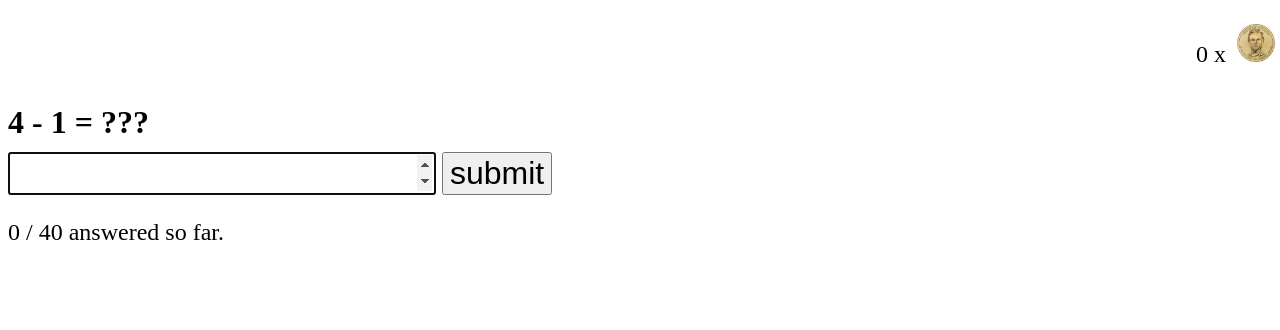
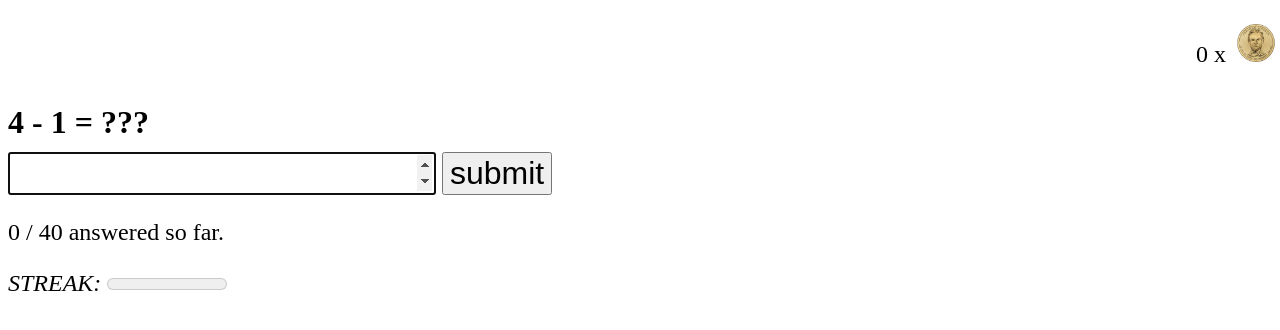
Before and after one commit to aaronj1335/timedtest, a website: page index.html in a window 1280 px wide. Both pictures are taken after a click on the button "START GAME!!! 🥷🔥". Drawn offline with Linux system fonts and the light colour scheme.

Commit message:
added streak functionality

```diff
--- a/index.html
+++ b/index.html
@@ -68,6 +68,25 @@
     button {
       font-size: 2rem;
     }
+
+    @keyframes wowowow {
+      0%   { transform: scale(1) }
+      10%  { transform: scale(2) }
+      20%  { transform: scale(1) }
+      30%  { transform: scale(1.8) }
+      40%  { transform: scale(1) }
+      50%  { transform: scale(1.6) }
+      60%  { transform: scale(1) }
+      70%  { transform: scale(1.2) }
+      80%  { transform: scale(1) }
+    }
+
+    .lookatme {
+      animation-name: wowowow;
+      animation-duration: 1s;
+      animation-timing-function: ease-in-out;
+      animation-iteration-count: 1;
+    }
   </style>
 </head>
 
@@ -110,6 +129,10 @@
       <span class=answered></span> / <span class=count></span> answered so far.
     </p>
 
+    <p>
+      <i>STREAK:</i> <meter></meter>
+    </p>
+
   </template>
 
   <script>
@@ -138,31 +161,37 @@
         root.querySelector('.previous').classList.add('invisible');
       }
 
-      document.querySelector('form').onsubmit = onGetAnswer;
-      document.querySelector('.left').textContent = currentProblem.left;
-      document.querySelector('.operation').textContent = currentProblem.operation;
-      document.querySelector('.right').textContent = currentProblem.right;
+      root.querySelector('form').onsubmit = onGetAnswer;
+      root.querySelector('.left').textContent = currentProblem.left;
+      root.querySelector('.operation').textContent = currentProblem.operation;
+      root.querySelector('.right').textContent = currentProblem.right;
 
       if (previousProblem) {
         if (isCorrect(previousProblem)) {
-          document.querySelector('#previous-result').textContent = '🥷 you got it way to go! 🥷';
-          new Audio('audio/guitar.mp3').play();
+          root.querySelector('#previous-result').textContent = '🥷 you got it way to go! 🥷';
+          new Audio('audio/hadouken.mp3').play();
         } else {
-          document.querySelector('#previous-result').textContent =
+          root.querySelector('#previous-result').textContent =
             `⛔️ Not quite, ${previousProblem.left} ${previousProblem.operation} ${previousProblem.right} does not equal ${previousProblem.answer}️️ ⛔️`;
           new Audio('audio/fart.mp3').play();
         }
       } else {
-        document.querySelector('#previous-result').classList.add('invisible');
+        root.querySelector('#previous-result').classList.add('invisible');
       }
 
-      document.querySelector('.answered').textContent =
+      root.querySelector('.answered').textContent =
         state.problems.filter(q => q.answer != null).length;
 
-      document.querySelector('.count').textContent = state.problems.length;
+      root.querySelector('.count').textContent = state.problems.length;
 
-      document.querySelector(ANSWER_SELECTOR).focus()
+      root.querySelector(ANSWER_SELECTOR).focus()
 
+      const meter = root.querySelector('meter')
+      meter.value = getStreak(state);
+      if (isCorrect(previousProblem)) {
+        meter.classList.remove('lookatme');
+        meter.classList.add('lookatme');
+      }
     }
   </script>
 
@@ -242,6 +271,9 @@
     //     { left: 3, right: 8, operation: '+', answer: 11 },
     //     { left: 8, right: 4, operation: '-', answer: 4 },
     //     { left: 8, right: 9, operation: '+' },
+    //     { left: 2, right: 7, operation: '+' },
+    //     { left: 3, right: 7, operation: '+' },
+    //     { left: 4, right: 7, operation: '+' },
     //   ],
     //   loot: {
     //     coins: 10,
@@ -252,8 +284,9 @@
     //   },
     // }
 
-    const operations = ['+', '-'];
+    const OPERATIONS = ['+', '-'];
     const ANSWER_SELECTOR = 'input[name=answer]';
+    const STREAK_LENGTH = 20;
 
     document.addEventListener('keyup', event => {
       const el = document.activeElement;
@@ -266,6 +299,7 @@
     function persistState() {
       const toStore = { ...state };
       delete toStore.problems;
+      delete toStore.streakStart;
       localStorage.setItem('state', JSON.stringify(toStore));
     }
 
@@ -285,13 +319,22 @@
       return state.problems.every(p => p.answer != null);
     }
 
+    function getStreak(state) {
+      const answered = state.problems
+        .slice(state.streakStart || 0)
+        .filter(p => p.answer != null);
+      const streak = answered.reverse().findIndex(p => !isCorrect(p));
+
+      return (streak >= 0? streak : answered.length) / STREAK_LENGTH;
+    }
+
     function onStartGame() {
       console.log('starting game');
       state.problems = Array.apply(null, Array(40)).map(function () {
         const problem = {
           left: Math.floor(Math.random() * 10),
           right: Math.floor(Math.random() * 10),
-          operation: operations[Math.floor(Math.random() * operations.length)],
+          operation: OPERATIONS[Math.floor(Math.random() * OPERATIONS.length)],
         }
         if (problem.operation == '-' && problem.left < problem.right) {
           const temp = problem.left;
@@ -314,7 +357,7 @@
       // Prevent accidentally submitting w/ empty value.
       if (isNaN(input)) return;
 
-      const currentProblem = state.problems.find(value => value.answer == null);
+      const currentProblem = state.problems.find(p => p.answer == null);
       currentProblem.answer = input;
 
       if (isCorrect(currentProblem)) {
@@ -324,12 +367,16 @@
         console.log(`Not quite, ${currentProblem.left} + ${currentProblem.right} does not equal ${input}`);
       }
 
-      if (isDone(state)) {
-        if (state.problems.every(isCorrect) &&
-          state.loot.awards.length < ALL_AWARDS.length) {
+      if (getStreak(state) >= 1) {
+        state.streakStart = state.problems.findIndex(p => p.answer == null);
+        if (state.loot.awards.length < ALL_AWARDS.length) {
           const currentAwardUrls = new Set(state.loot.awards.map(a => a.url));
           state.loot.awards.push(ALL_AWARDS.find(a => !currentAwardUrls.has(a.url)));
+          new Audio('audio/guitar.mp3').play();
         }
+      }
+
+      if (isDone(state)) {
         state.end = Date.now();
       }
 
@@ -348,6 +395,7 @@
       }
 
       renderLoot();
+
       persistState();
     }
 
```
